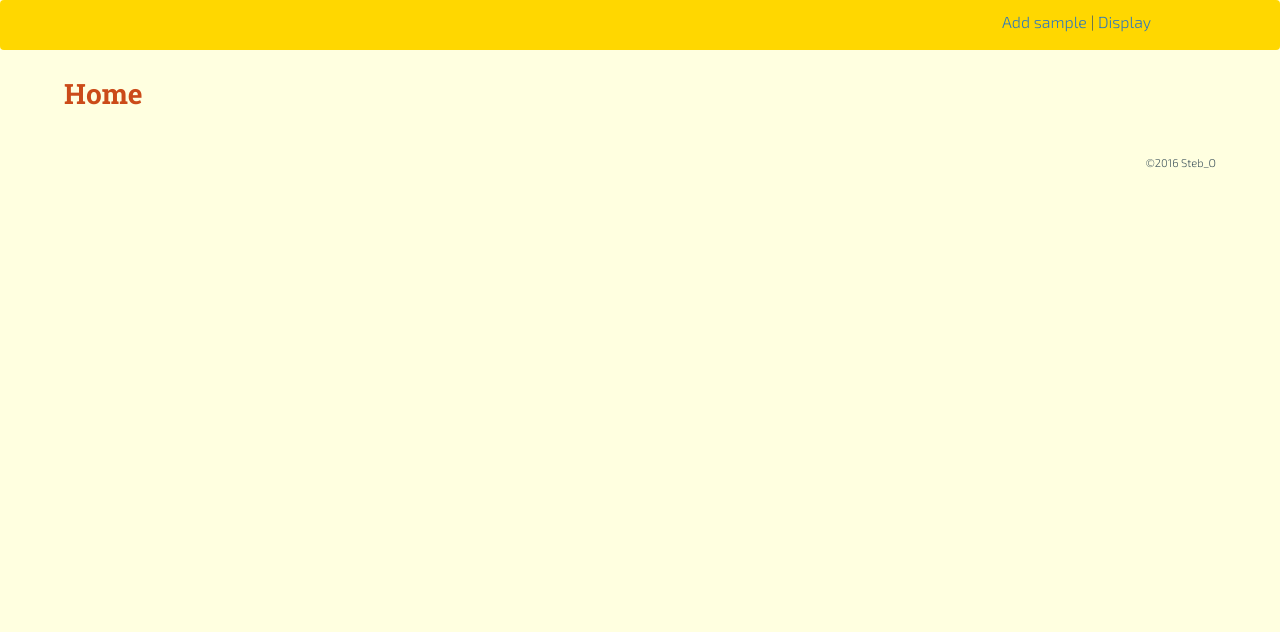
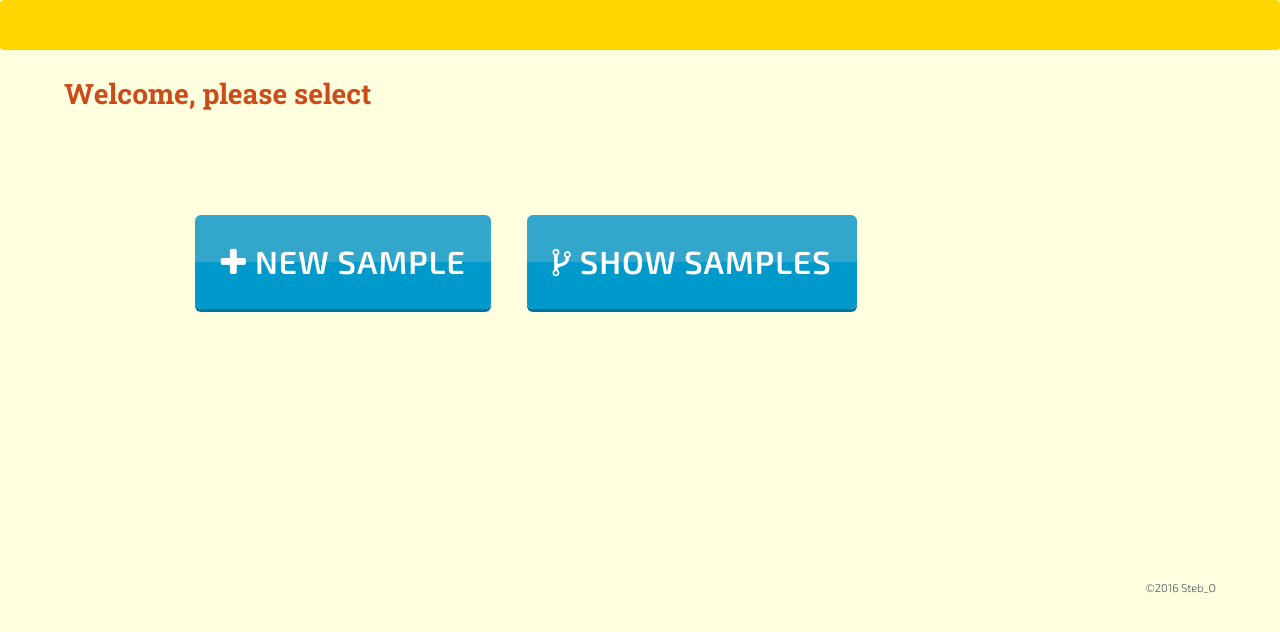
Before and after one commit to StefanoGitHub/SampleApp, a Flask app: page / in a window 1280 px wide. Shown: the top 632 px of the page. Run offline with Flask 2, Linux system fonts and the light colour scheme; some libraries are stand-ins or nearby versions.

Commit message:
added home page

```diff
--- a/samplesapp/routes.py
+++ b/samplesapp/routes.py
@@ -6,8 +6,8 @@ app = Flask(__name__)
 
 # welcome, choose what to do: add, delete or display
 @app.route('/')
-def index():
-    return render_template('index.html')
+def home():
+    return render_template('home.html')
 
 
 # add new sample
--- a/samplesapp/static/css/common.css
+++ b/samplesapp/static/css/common.css
@@ -42,7 +42,7 @@ h1, h2, h3, h4, h5, h6 { font-family: 'Roboto Slab', "Helvetica Neue", Helvetica
     color: #CB4B19; font-size: 1.75em; margin: 1.2em 0 1em; }
 p { margin-bottom: .5em; }
 
-.page { width: 90%; margin: 0 auto; }
+.page { width: 90%; margin: 0 auto; min-height: 450px;}
 
 .navbar { text-align: right; background: gold; }
 .navlinks { width: 90%; padding: 11px 0;}
--- /dev/null
+++ b/samplesapp/static/css/home.css
@@ -0,0 +1,133 @@
+/**************************
+  DEFAULT BOOTSTRAP STYLES
+**************************/
+
+.btn {
+    display: inline-block;
+    padding: 6px 12px;
+    margin-bottom: 0;
+    font-size: 14px;
+    font-weight: normal;
+    line-height: 1.42857143;
+    text-align: center;
+    white-space: nowrap;
+    vertical-align: middle;
+    cursor: pointer;
+    -webkit-user-select: none;
+    -moz-user-select: none;
+    -ms-user-select: none;
+    user-select: none;
+    background-image: none;
+    border: 1px solid transparent;
+    border-radius: 4px;
+    padding: 10px 16px;
+}
+
+.btn-lg {
+    font-size: 18px;
+    line-height: 1.33;
+    border-radius: 6px;
+}
+
+.btn-primary {
+    color: #fff;
+    background-color: #428bca;
+    border-color: #357ebd;
+}
+
+.btn-primary:hover,
+.btn-primary:focus,
+.btn-primary:active,
+.btn-primary.active,
+.open .dropdown-toggle.btn-primary {
+    color: #fff;
+    background-color: #3276b1;
+    border-color: #285e8e;
+}
+
+/***********************
+  GRADIENT BUTTONS
+************************/
+.btn-primary.gradient {
+    background: -moz-linear-gradient(top, #33a6cc 50%, #0099cc 50%); /* FF3.6+ */
+    background: -webkit-gradient(linear, left top, left bottom, color-stop(50%, #33a6cc), color-stop(50%, #0099cc)); /* Chrome,Safari4+ */
+    background: -webkit-linear-gradient(top, #33a6cc 50%, #0099cc 50%); /* Chrome10+,Safari5.1+ */
+    background: -o-linear-gradient(top, #33a6cc 50%, #0099cc 50%); /* Opera 11.10+ */
+    background: -ms-linear-gradient(top, #33a6cc 50%, #0099cc 50%); /* IE10+ */
+    background: linear-gradient(to bottom, #33a6cc 50%, #0099cc 50%); /* W3C */
+    filter: progid:DXImageTransform.Microsoft.gradient(startColorstr='#33a6cc', endColorstr='#0099cc', GradientType=0); /* IE6-9 */
+}
+
+.btn-primary.gradient:hover, .btn-primary.gradient:focus, .btn-primary.gradient:active, .btn-primary.gradient.active, .open > .dropdown-toggle.btn-primary {
+    background: -moz-linear-gradient(top, #66b2cc 50%, #33a6cc 50%); /* FF3.6+ */
+    background: -webkit-gradient(linear, left top, left bottom, color-stop(50%, #66b2cc), color-stop(50%, #33a6cc)); /* Chrome,Safari4+ */
+    background: -webkit-linear-gradient(top, #66b2cc 50%, #33a6cc 50%); /* Chrome10+,Safari5.1+ */
+    background: -o-linear-gradient(top, #66b2cc 50%, #33a6cc 50%); /* Opera 11.10+ */
+    background: -ms-linear-gradient(top, #66b2cc 50%, #33a6cc 50%); /* IE10+ */
+    background: linear-gradient(to bottom, #66b2cc 50%, #33a6cc 50%); /* W3C */
+    filter: progid:DXImageTransform.Microsoft.gradient(startColorstr='#66b2cc', endColorstr='#33a6cc', GradientType=0); /* IE6-9 */
+}
+
+.btn-primary.gradient:active, .btn-primary.gradient.active {
+    background: -moz-linear-gradient(top, #267c99 50%, #007299 50%); /* FF3.6+ */
+    background: -webkit-gradient(linear, left top, left bottom, color-stop(50%, #267c99), color-stop(50%, #007299)); /* Chrome,Safari4+ */
+    background: -webkit-linear-gradient(top, #267c99 50%, #007299 50%); /* Chrome10+,Safari5.1+ */
+    background: -o-linear-gradient(top, #267c99 50%, #007299 50%); /* Opera 11.10+ */
+    background: -ms-linear-gradient(top, #267c99 50%, #007299 50%); /* IE10+ */
+    background: linear-gradient(to bottom, #267c99 50%, #007299 50%); /* W3C */
+    filter: progid:DXImageTransform.Microsoft.gradient(startColorstr='#267c99', endColorstr='#007299', GradientType=0); /* IE6-9 */
+}
+
+/***********************
+  CUSTON BTN VALUES
+************************/
+
+.btn {
+    padding: 14px 24px;
+    border: 0 none;
+    font-weight: 700;
+    letter-spacing: 1px;
+    text-transform: uppercase;
+}
+
+.btn:focus, .btn:active:focus, .btn.active:focus {
+    outline: 0 none;
+}
+
+.btn-primary {
+    background: #0099cc;
+    color: #ffffff;
+}
+
+.btn-primary:hover, .btn-primary:focus, .btn-primary:active, .btn-primary.active, .open > .dropdown-toggle.btn-primary {
+    background: #33a6cc;
+}
+
+.btn-primary:active, .btn-primary.active {
+    background: #007299;
+    box-shadow: none;
+}
+
+.btn-primary.raised:active, .btn-primary.raised.active {
+    background: #33a6cc;
+    box-shadow: none;
+    margin-bottom: -3px;
+    margin-top: 3px;
+}
+
+.btn-primary.raised {
+    box-shadow: 0 3px 0 0 #007299;
+}
+
+
+.button-group {
+    width: 80%;
+    margin: 5em auto;
+    padding: 1em 0;
+}
+
+.btn-primary.big {
+    padding: .8em;
+    font-size: 2em;
+    margin: .5em;
+}
--- /dev/null
+++ b/samplesapp/templates/home.html
@@ -0,0 +1,25 @@
+{% extends "layouts/layout.html" %}
+
+{% block page %}
+
+    <link href="{{ url_for('static', filename='vendor/font-awesome-4.7.0/css/font-awesome.min.css') }}"
+          rel="stylesheet">
+    <link href="{{ url_for('static', filename='css/home.css') }}" rel="stylesheet">
+
+
+    <h2>Welcome, please select</h2>
+
+    <div class="button-group">
+        <a id="new" type="button" class="btn btn-primary btn-lg big gradient raised"
+        href="{{ url_for('add') }}">
+            <i class="fa fa-plus" aria-hidden="true"></i>
+            New sample
+        </a>
+        <a id="show" type="button" class="btn btn-primary btn-lg big gradient raised"
+           href="{{ url_for('display') }}">
+            <i class="fa fa-code-fork" aria-hidden="true"></i>
+            Show samples
+        </a>
+    </div>
+
+{% endblock page %}
--- a/samplesapp/templates/index.html
+++ /dev/null
@@ -1,33 +0,0 @@
-{% extends "layouts/layout.html" %}
-
-{% block page %}
-
-    <h2>Home</h2>
-
-{#    {% if session.username %}#}
-{##}
-{#        <h3>Share New Post</h3>#}
-{##}
-{#        <form action="{{ url_for('add_post') }}" method="post">#}
-{##}
-{#            <dl>#}
-{#                <dt>Title:</dt>#}
-{#                <dd><input type="text" size="30" name="title"></dd>#}
-{#                <dt>Tags (separated by commas):</dt>#}
-{#                <dd><input type="text" size="30" name="tags"></dd>#}
-{#                <dt>Text:</dt>#}
-{#                <dd><textarea name="text" rows="5" cols="40"></textarea></dd>#}
-{#            </dl>#}
-{##}
-{#            <input type="submit" value="Share">#}
-{##}
-{#        </form>#}
-{##}
-{#    {% endif %}#}
-{##}
-{#    <br>#}
-{##}
-{#    <h3>Today's Recent Posts</h3>#}
-{#    {% include "display_posts.html" %}#}
-
-{% endblock page %}
--- a/samplesapp/templates/layouts/header.html
+++ b/samplesapp/templates/layouts/header.html
@@ -27,4 +27,10 @@
 </head>
 <body>
 
-{% include "layouts/nav.html" %}
+<div class="navbar">
+
+    {% if request.path != "/" %}
+        {% include "layouts/navlinks.html" %}
+    {% endif %}
+
+</div>
--- a/samplesapp/templates/layouts/nav.html
+++ /dev/null
@@ -1,17 +0,0 @@
-<div class="navbar">
-    {#    {% if session.username %}#}
-    {#        Logged in as {{ session.username }}#}
-    {#    {% endif %}#}
-    {#    <a href="{{ url_for('index') }}">Home</a>#}
-    {#    {% if not session.username %}#}
-    {#        <a href="{{ url_for('register') }}">Register</a>#}
-    {#        <a href="{{ url_for('login') }}">Login</a>#}
-    {#    {% else %}#}
-    {#        <a href="{{ url_for('profile', username=session.username) }}">Profile</a>#}
-    {#        <a href="{{ url_for('logout') }}">Logout</a>#}
-    {#    {% endif %}#}
-    <div class="navlinks">
-        <a href="{{ url_for('add') }}">Add sample</a> |
-        <a href="{{ url_for('display') }}">Display</a>
-    </div>
-</div>
--- /dev/null
+++ b/samplesapp/templates/layouts/navlinks.html
@@ -0,0 +1,5 @@
+<div class="navlinks">
+    <a href="{{ url_for('home') }}">Home</a> |
+    <a href="{{ url_for('add') }}">Add sample</a> |
+    <a href="{{ url_for('display') }}">Display</a>
+</div>
```
